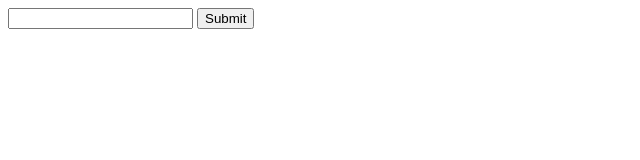
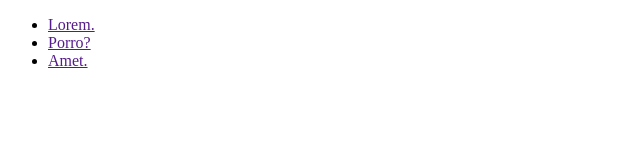
Before and after one commit to pekarli-ekrem/kodluyoruzilkrepo, a plain HTML site: page loginform.html in a window 1280 px wide. Shown: the whole page, without its empty margins (0-640 px from the left). Drawn offline with Linux system fonts and the light colour scheme.

Commit message:
link yapisi eklendi

```diff
--- a/loginform.html
+++ b/loginform.html
@@ -7,9 +7,10 @@
     <title>Document</title>
 </head>
 <body>
-    <form action="">
-        <input type="text">
-        <button>Submit</button>
-    </form>
+    <ul>
+        <li><a href="">Lorem.</a></li>
+        <li><a href="">Porro?</a></li>
+        <li><a href="">Amet.</a></li>
+    </ul>
 </body>
 </html>
```
